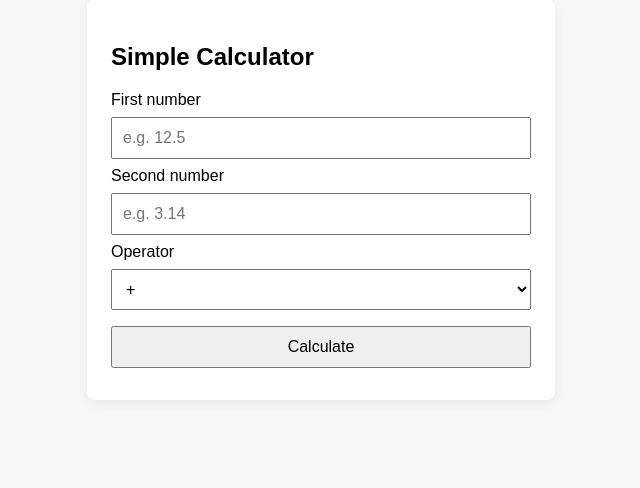
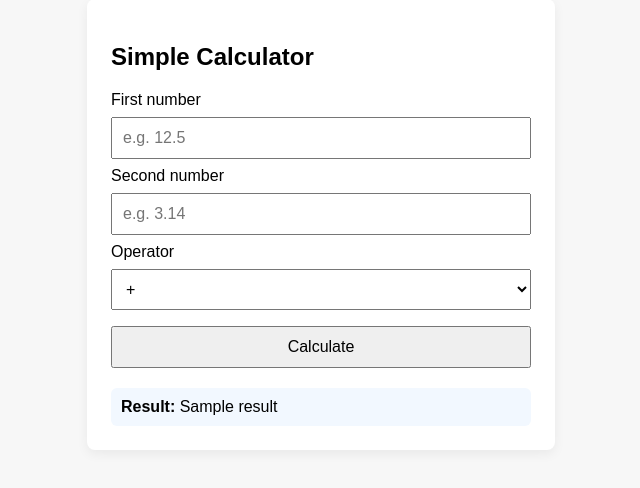
Before and after one commit to riya9818/Calculator, a Django app: template calc/templates/calc/calculator.html in a window 1280 px wide. Shown: the part 41-529 px from the top of the page, without its empty margins (319-959 px from the left). Run offline with Django 5.2, Linux system fonts and the light colour scheme; the template is opened without the code that fills it: most values are stand-ins (such as "Sample title", 1, 10 or a date in 2020).

Commit message:
updated elseif

```diff
--- a/calc/templates/calc/calculator.html
+++ b/calc/templates/calc/calculator.html
@@ -35,3 +35,14 @@
 
       <button type="submit">Calculate</button>
     </form>
+
+    {% if result is not None %}
+      <div class="result"><strong>Result:</strong> {{ result }}</div>
+    {% endif %}
+
+    {% if error %}
+      <div class="error"><strong>{{ error }}</strong></div>
+    {% endif %}
+  </div>
+</body>
+</html>
```
